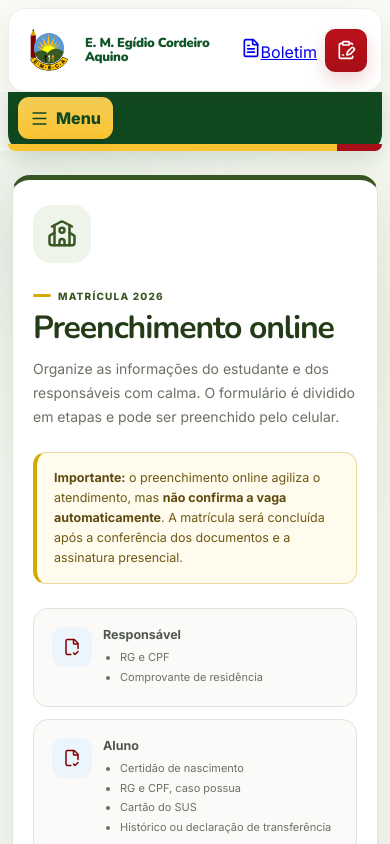
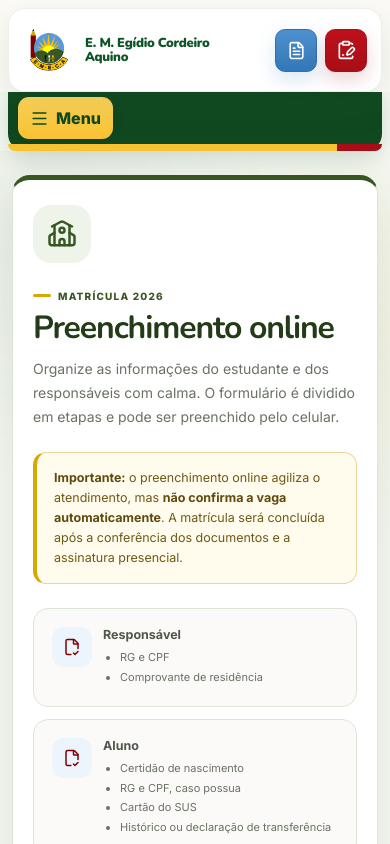
Before and after one commit to Paulo-Andre/emeca, a React (Vite) app in the folder frontend_publico/: page / in a window 390 px wide. Shown: the top 844 px of the page. Built offline with nearby package versions, Linux system fonts and the light colour scheme.

Commit message:
Estilizar botão azul de Boletim na matrícula

```diff
--- a/frontend_publico/src/components/css/publicSiteShell.css
+++ b/frontend_publico/src/components/css/publicSiteShell.css
@@ -1131,3 +1131,55 @@
     display: inline;
   }
 }
+
+/* Blue bulletin action */
+.school-public-actions .shell-report {
+  min-height: 44px;
+  padding: 0 17px;
+  display: inline-flex;
+  align-items: center;
+  justify-content: center;
+  gap: 8px;
+  border: 1px solid #2f6fae;
+  border-radius: 11px;
+  background: linear-gradient(180deg, #4f91cf, #3277b8);
+  color: #fff;
+  font-size: 12.5px;
+  font-weight: 850;
+  text-decoration: none;
+  white-space: nowrap;
+  box-shadow: 0 8px 20px rgba(50,119,184,.18);
+  transition: transform .16s ease, background .16s ease, box-shadow .16s ease;
+}
+
+.school-public-actions .shell-report:hover {
+  background: linear-gradient(180deg, #3d82c2, #28679f);
+  color: #fff;
+  transform: translateY(-1px);
+}
+
+.school-public-actions .shell-report svg {
+  width: 19px;
+  height: 19px;
+}
+
+@media (max-width: 1020px) {
+  .school-public-actions .shell-report {
+    min-height: 43px;
+    padding: 0 12px;
+    border-radius: 10px;
+    font-size: 11px;
+  }
+}
+
+@media (max-width: 650px) {
+  .school-public-actions .shell-report span {
+    display: none;
+  }
+
+  .school-public-actions .shell-report {
+    width: 42px;
+    min-width: 42px;
+    padding: 0;
+  }
+}
```
